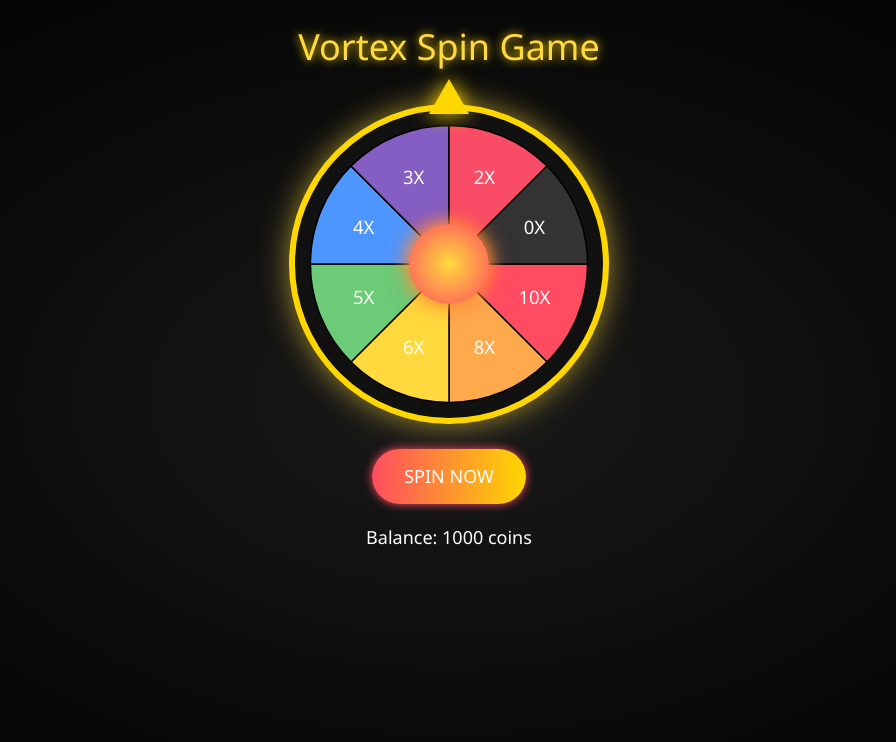
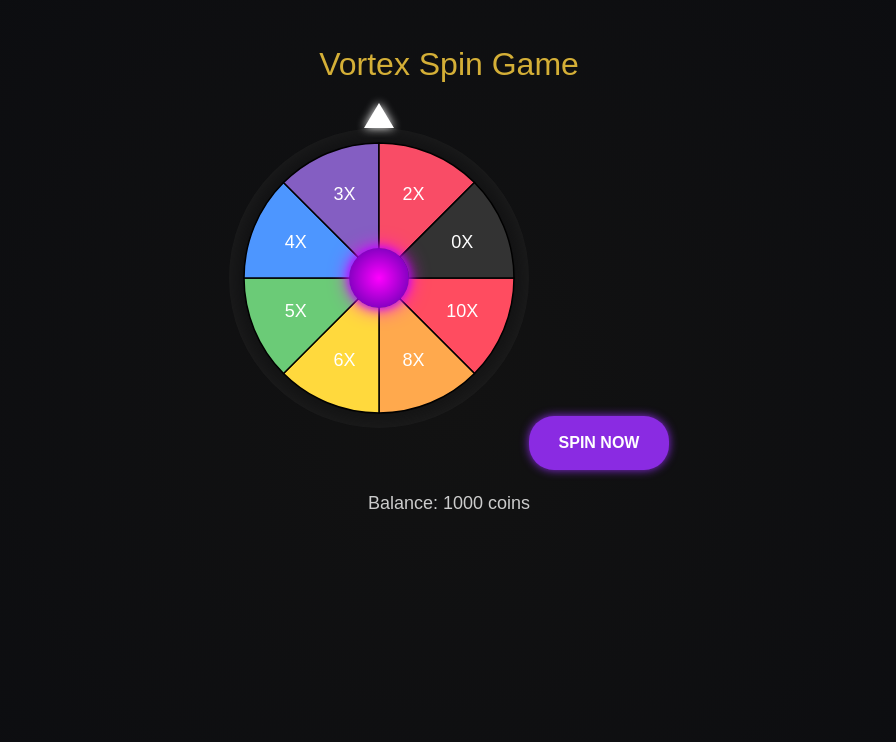
Before and after one commit to saywowtech/vortex-demo, a React (Create React App) app: page / in a window 1280 px wide. Shown: the top 742 px of the page, without its empty margins (191-1087 px from the left). Built offline with nearby package versions, Linux system fonts and the light colour scheme.

Commit message:
Update Wheel.css

```diff
--- a/src/Wheel.css
+++ b/src/Wheel.css
@@ -1,98 +1,88 @@
 .vortex-container {
-  display: flex;
-  flex-direction: column;
-  align-items: center;
-  background: radial-gradient(ellipse at center, #1a1a1a 0%, #000000 100%);
+  background: radial-gradient(circle at center, #121212, #0b0c10);
+  color: #fff;
   min-height: 100vh;
-  padding: 20px;
-  font-family: 'Segoe UI', sans-serif;
-  color: white;
+  font-family: 'Orbitron', sans-serif;
+  text-align: center;
+  padding: 40px 20px;
+  overflow: hidden;
 }
 
 .vortex-title {
-  font-size: 36px;
-  margin-bottom: 30px;
-  color: #FFD93D;
-  text-shadow: 0 0 10px #FFD700;
+  font-size: 32px;
+  color: #d4af37;
+  margin-bottom: 20px;
 }
 
 .wheel-wrapper {
   position: relative;
-  width: 320px;
-  height: 320px;
+  display: inline-block;
+  width: 300px;
+  height: 300px;
+  margin: 20px auto;
 }
 
 .pointer {
+  width: 0;
+  height: 0;
+  border-left: 15px solid transparent;
+  border-right: 15px solid transparent;
+  border-bottom: 25px solid #fff;
   position: absolute;
   top: -25px;
   left: 50%;
   transform: translateX(-50%);
-  width: 0;
-  height: 0;
-  border-left: 20px solid transparent;
-  border-right: 20px solid transparent;
-  border-bottom: 35px solid #FFD700;
   z-index: 10;
-  filter: drop-shadow(0 0 10px #FFD700);
+  filter: drop-shadow(0 0 5px #fff);
 }
 
 .wheel {
   width: 100%;
   height: 100%;
   border-radius: 50%;
-  border: 6px solid #FFD700;
-  box-shadow: 0 0 30px rgba(255, 217, 61, 0.6);
-  background-color: #111;
+  transition: transform 4s ease-out;
   position: relative;
-  overflow: hidden;
+  box-shadow: 0 0 30px #222 inset;
 }
 
 .wheel-svg {
   width: 100%;
   height: 100%;
+  transform: rotate(0deg);
 }
 
 .center-button {
   position: absolute;
   top: 50%;
   left: 50%;
-  width: 80px;
-  height: 80px;
-  background: radial-gradient(#FFD93D, #FF4C60);
+  width: 60px;
+  height: 60px;
+  background: radial-gradient(circle, #ff00ff, #5500aa);
   border-radius: 50%;
   transform: translate(-50%, -50%);
-  box-shadow: 0 0 25px #FFD700, 0 0 15px #FF4C60;
-  animation: pulse 1.5s infinite ease-in-out;
-  z-index: 5;
-}
-
-@keyframes pulse {
-  0% { box-shadow: 0 0 15px #FFD700; }
-  50% { box-shadow: 0 0 25px #FF4C60, 0 0 20px #FFD700; }
-  100% { box-shadow: 0 0 15px #FFD700; }
+  box-shadow: 0 0 10px #aa00ff, 0 0 20px #ff00ff;
 }
 
 .spin-btn {
-  margin-top: 25px;
-  padding: 14px 32px;
-  font-size: 18px;
-  background: linear-gradient(to right, #FF4C60, #FFD700);
+  margin-top: 30px;
+  padding: 15px 30px;
+  font-size: 16px;
+  font-weight: bold;
+  background: #8a2be2;
   border: none;
-  border-radius: 30px;
-  color: white;
+  color: #fff;
   cursor: pointer;
-  transition: 0.3s;
-  box-shadow: 0 0 10px #ff4c60;
+  border-radius: 25px;
+  box-shadow: 0 0 10px #8a2be2;
+  transition: 0.3s ease;
+}
+.spin-btn:hover {
+  background: #a34cf0;
+  box-shadow: 0 0 15px #a34cf0;
 }
 
-.spin-btn:hover {
-  transform: scale(1.05);
-  box-shadow: 0 0 18px #FFD700;
-}
-
-.balance,
-.result {
+.balance, .result {
   margin-top: 20px;
   font-size: 18px;
-  color: #fff;
+  color: #ccc;
 }
```
